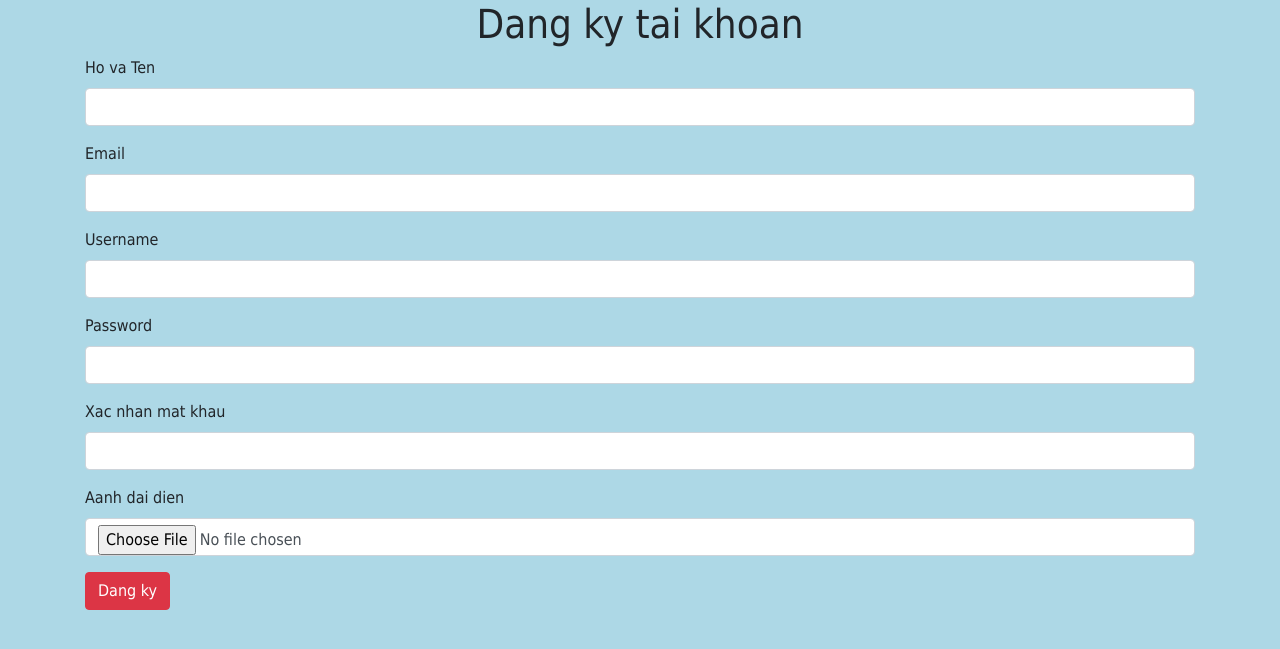
After one commit to vongovantien/quanlihocsinh, a Flask app: template saleapp/templates/register.html in a window 1280 px wide. The commit adds this page. Shown: the top 649 px of the page. Run offline with Flask 2, Linux system fonts and the light colour scheme; the template is opened without the code that fills it, so the values that code supplies are empty; some libraries are stand-ins or nearby versions.

Commit message:
dang ky va sua

```diff
--- a/saleapp/__init__.py
+++ b/saleapp/__init__.py
@@ -10,5 +10,6 @@ app.config['SQLALCHEMY_DATABASE_URI'] = 'mysql+pymysql://root:123456789@localhos
 app.config['SQLALCHEMY_TRACK_MODIFICATIONS'] = True
 
 db = SQLAlchemy(app=app)
+
 admin = Admin(app=app, name="IT82 SHOP", template_mode='bootstrap4')
 login = LoginManager(app=app)
--- a/saleapp/main.py
+++ b/saleapp/main.py
@@ -2,6 +2,7 @@ from flask import render_template, request, redirect
 from saleapp import app, utils, login
 from saleapp.admin import *
 from flask_login import login_user
+import os
 
 
 @app.route("/")
@@ -53,5 +54,28 @@ def get_user(user_id):
     return utils.get_user_by_id(user_id=user_id)
 
 
+@app.route('/register', methods=['get','post'])
+def register():
+    if request.method == 'POST':
+        password = request.form.get('password')
+        confirm = request.form.get('confirm-password')
+        if password == confirm:
+            name = request.form.get('name')
+            email = request.form.get('email')
+            username = request.form.get('username')
+            f = request.files["avatar"]
+            avatar_path = 'images/upload/%s' % f.filename
+            f.save(os.path.join(app.root_path, 'static/', avatar_path))
+            if utils.register(name=name, username=username,
+                              email=email, avatar=avatar_path):
+                return redirect('/')
+            else:
+                err_msg = "He thong co loi, vui long dang nhap lai sau"
+        else:
+            err_msg = "May khau khong dung !!"
+
+    return render_template('register.html', err_msg=err_msg)
+
+
 if __name__ == "__main__":
     app.run(debug=True)
--- a/saleapp/models.py
+++ b/saleapp/models.py
@@ -48,5 +48,6 @@ class User(SaleBase, UserMixin):
     active = Column(Boolean, default=True)
     user_role = Column(Enum(UserRole), default=UserRole.USER)
 
+
 if __name__ == '__main__':
     db.create_all()
--- a/saleapp/templates/index.html
+++ b/saleapp/templates/index.html
@@ -5,6 +5,7 @@
     <title>Trang chủ</title>
     <link href="https://stackpath.bootstrapcdn.com/bootstrap/4.5.2/css/bootstrap.min.css" rel="stylesheet" />
     <link href="{{ url_for('static', filename='css/style.css') }}" rel="stylesheet" />
+    <a href="{{ url_for('register')}}">Dang Ky</a>
 </head>
 <body>
     <h1 class="text-center">WEBSITE BÁN HÀNG TRỰC TUYẾN</h1>
--- /dev/null
+++ b/saleapp/templates/register.html
@@ -0,0 +1,75 @@
+<!DOCTYPE html>
+<html lang="en">
+<head>
+    <meta charset="UTF-8">
+    <title>DANG KY</title>
+     <link href="https://stackpath.bootstrapcdn.com/bootstrap/4.5.2/css/bootstrap.min.css" rel="stylesheet" />
+    <link href="{{ url_for('static', filename='css/style.css') }}" rel="stylesheet" />
+</head>
+<body>
+    <div class="container">
+        <h1 class="text-center text-succes">Dang ky tai khoan</h1>
+        {% if err_msg %}
+        <div class="alert alert-danger">
+            {{ err_msg }}
+        </div>
+        {% endif %}
+        <form method="post" action="" enctype="multipart/form-data">
+            <div class="form-group">
+                <label for="name">Ho va Ten</label>
+                <input type="text"
+                       name="text"
+                       id="name"
+                       required
+                       class="form-control"/>
+
+            </div>
+            <div class="form-group">
+                <label for="email">Email</label>
+                <input type="email"
+                       name="email"
+                       id="email"
+                       class="form-control"/>
+
+            </div>
+            <div class="form-group">
+                <label for="username">Username</label>
+                <input type="text"
+                       name="username"
+                       id="username"
+                       class="form-control"/>
+
+            </div>
+            <div class="form-group">
+                <label for="password">Password</label>
+                <input type="password"
+                       name="password"
+                       id="password"
+                       class="form-control"/>
+
+            </div>
+            <div class="form-group">
+                <label for="confirm-password">Xac nhan mat khau</label>
+                <input type="confirm-password"
+                       name="confirm-password"
+                       id="confirm-password"
+                       class="form-control"/>
+
+            </div>
+            <div class="form-group">
+                <label for="avatar">Aanh dai dien</label>
+                <input type="file"
+                       name="avatar"
+                       id="avatar"
+                       class="form-control"/>
+
+            </div>
+            <div class="form-group">
+                <input type="submit" value="Dang ky"
+                        class="btn btn-danger" />
+            </div>
+        </form>
+    </div>
+
+</body>
+</html>
```
Also changed, not shown: saleapp/utils.py (+14 -0 lines).
